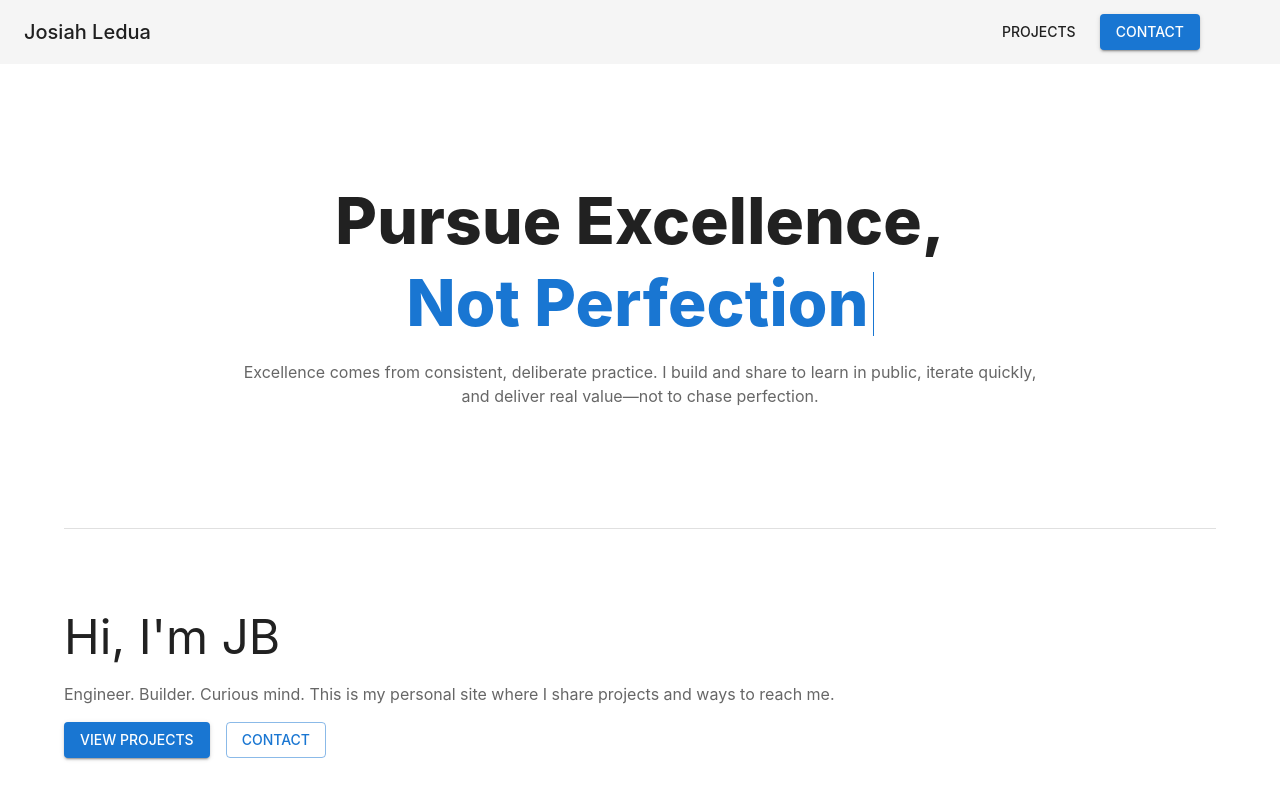
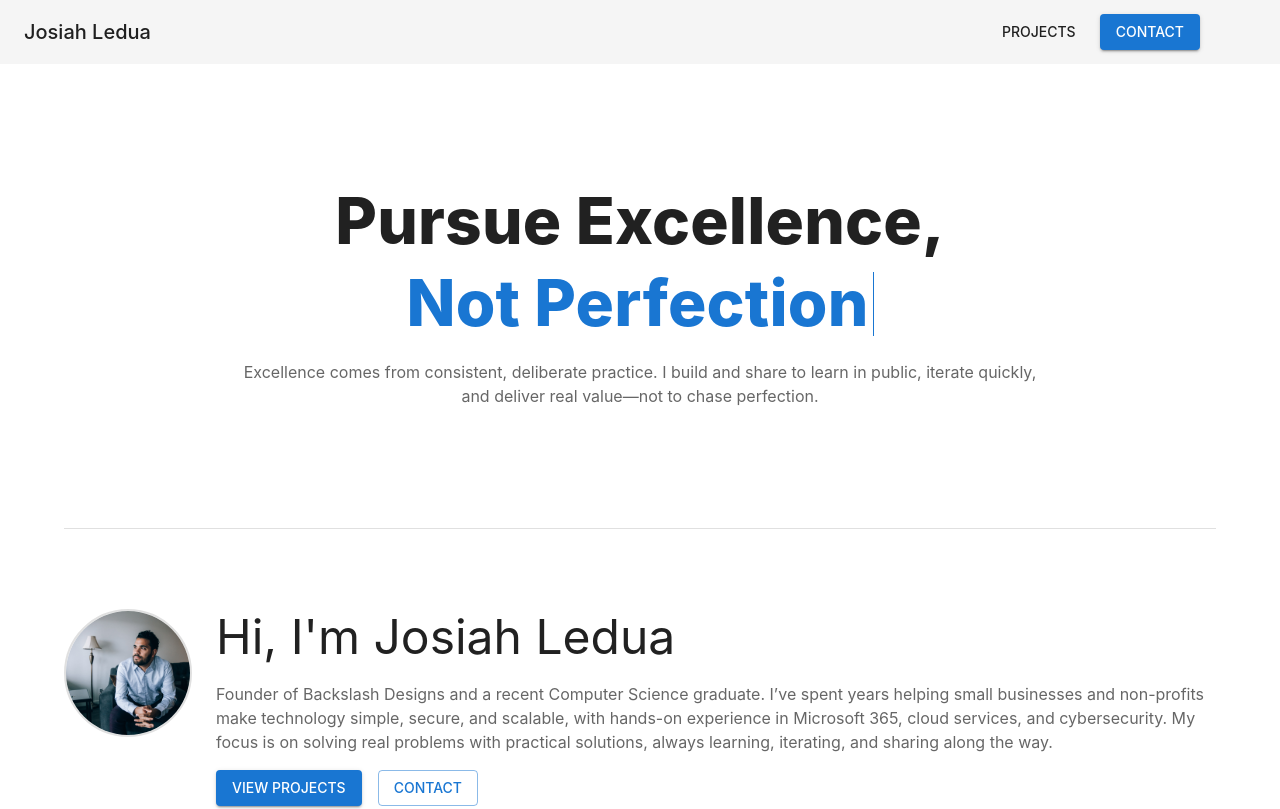
Before and after one commit to jbledua/jbledua.github.io, a React (Vite) app: page / in a window 1280 px wide. Shown: the top 809 px of the page. Built offline with nearby package versions, Linux system fonts and the light colour scheme; some icons are missing.

Commit message:
feat: Update HomePage with profile avatar and enhanced introduction; rename ProjectsPage title to 'Recent Projects'

```diff
--- a/src/pages/HomePage.jsx
+++ b/src/pages/HomePage.jsx
@@ -1,6 +1,8 @@
 import Typography from '@mui/material/Typography';
 import Button from '@mui/material/Button';
 import Stack from '@mui/material/Stack';
+import Avatar from '@mui/material/Avatar';
+import Box from '@mui/material/Box';
 import Section from '../components/Section.jsx';
 import Hero from '../components/Hero.jsx';
 import { Divider } from '@mui/material';
@@ -11,16 +13,26 @@ export default function Home() {
       <Hero />
       <Divider sx={{ my: 4 }} />
       <Section>
+        <Stack direction={{ xs: 'column', md: 'row' }} spacing={3} alignItems={{ xs: 'center', md: 'flex-start' }}>
+          <Avatar
+            alt="Josiah Ledua"
+            src="/images/profile.jpg"
+            sx={{ width: 128, height: 128, border: '2px solid', borderColor: 'divider' }}
+          />
+
+          <Box sx={{ flex: 1, minWidth: 0 }}>
             <Typography variant="h3" component="h1" gutterBottom>
-          Hi, I'm JB
+              Hi, I'm Josiah Ledua
             </Typography>
             <Typography variant="body1" color="text.secondary" paragraph>
-          Engineer. Builder. Curious mind. This is my personal site where I share projects and ways to reach me.
+              Founder of Backslash Designs and a recent Computer Science graduate. I’ve spent years helping small businesses and non-profits make technology simple, secure, and scalable, with hands-on experience in Microsoft 365, cloud services, and cybersecurity. My focus is on solving real problems with practical solutions, always learning, iterating, and sharing along the way.
             </Typography>
             <Stack direction="row" spacing={2} sx={{ mt: 2 }}>
               <Button variant="contained" href="/projects">View Projects</Button>
               <Button variant="outlined" href="/contact">Contact</Button>
             </Stack>
+          </Box>
+        </Stack>
       </Section>
     </>
   );
--- a/src/pages/ProjectsPage.jsx
+++ b/src/pages/ProjectsPage.jsx
@@ -256,7 +256,7 @@ export default function Projects() {
           },
         }}
       >
-        <Typography variant="h4" gutterBottom>Projects</Typography>
+        <Typography variant="h4" gutterBottom>Recent Projects</Typography>
         <Typography
           variant="subtitle1"
           color="text.secondary"
```
Lines whose indentation alone changed are shown as unchanged.
